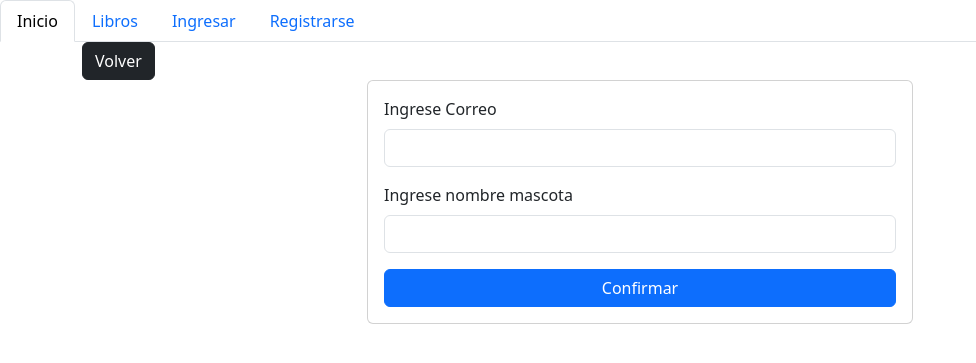
After one commit to Ni-bou/e2_grupo5_S6, a Django app: page /recuperar_contrasena/ in a window 1280 px wide. The commit adds this page. Shown: the top 363 px of the page, without its empty margins (0-976 px from the left). Run offline with Django 4.2, Linux system fonts and the light colour scheme; some libraries are stand-ins or nearby versions.

Commit message:
recuperar contraseña y editar usuario

```diff
--- a/myApp/models.py
+++ b/myApp/models.py
@@ -17,6 +17,7 @@ class Usuario(models.Model):
     username = models.CharField(max_length=30, verbose_name='username')
     useremail = models.EmailField(verbose_name='email')
     password = models.CharField(max_length=255, verbose_name='password')
+    mascota_name = models.CharField(max_length=255, verbose_name='mascota_name')
     id_tipo_usuario = models.ForeignKey(Tipo_usuario, on_delete=models.CASCADE, verbose_name='Tipo usuario')
 
     def __str__(self):
--- a/myApp/templates/html_apps/ingresar.html
+++ b/myApp/templates/html_apps/ingresar.html
@@ -50,7 +50,13 @@
           <div class="mb-3 form-check">
             <input type="checkbox" class="form-check-input" id="exampleCheck1">
             <label class="form-check-label" for="exampleCheck1">Check me out</label>
+            <br>
+            <div>
+              <td><a href="{% url 'recuperar_contrasena' %}">recuperar contrasena</a></td>
+              {% csrf_token %}
+              </form>
           </div>
+          <br>
           <button type="submit" class="btn btn-primary">Submit</button>
           {% if mensaje_error %}
                 <p>{{ mensaje_error }}</p>
--- /dev/null
+++ b/myApp/templates/html_apps/recuperar_contrasena.html
@@ -0,0 +1,72 @@
+<!doctype html>
+<html lang="en">
+  <head>
+    <meta charset="utf-8">
+    <meta name="viewport" content="width=device-width, initial-scale=1">
+    {% load static %}
+    <title>Recuperar Contrasenia</title>
+    <link rel="stylesheet" href="{% static 'css/bootstrap.min.css' %}">
+    <style>
+
+    </style>
+  </head>
+  <body>
+  <div>
+      <ul class="nav nav-tabs">
+      <li class="nav-item">
+        <a class="nav-link  active" aria-current="page" aria-disabled="true">Inicio</a>
+      </li>
+      <li class="nav-item">
+        <a class="nav-link" href="{%url 'libro'%}">Libros</a>
+      </li>
+      <li class="nav-item">
+        <a class="nav-link" href="{%url 'ingresar'%}">Ingresar</a>
+      </li>
+      <li class="nav-item">
+        <a class="nav-link " href="{%url 'registrarse'%}">Registrarse</a>
+      </li>
+      </ul>
+  </div>
+
+  <div class = "container">
+    {% if usuario %}
+          <h1>Recuperar Contraseña </h1>
+    {% endif %}
+    <a href= "{% url 'inicio' %}" class="btn btn-dark">Volver</a>
+    <div class="row justify-content-center">
+      <div class="col-6">
+        <div class="card">
+          <div class="card-body">
+            <form id="formulario_registro" action="" method="POST" enctype="multipart/form-data">
+            {% csrf_token %}
+            <div class="mb-3">
+              <label for="" class="form-label">Ingrese Correo</label>
+              <input type="email" class="form-control" name="correo" id="correo" value="{{ usuario_actualizar.useremail }}">
+              <small class="text-danger" id="codigo-error"></small>
+            </div>
+
+            <div class="mb-3">
+              <label for="" class="form-label">Ingrese nombre mascota</label>
+              <input type="text" class="form-control" name="mascotaname" id="mascotaname" value="{{ usuario_actualizar.mascotaname }}">
+              <small class="text-danger" id="codigo-error"></small>
+            </div>
+
+            <div class="d-grid">
+                <form action="{% url 'cambiar_clave' %}" method="post">
+                <button type="submit" class="btn btn-primary">Confirmar</button>
+                {% if mensaje_confirmacion %}
+                    {{ mensaje_confirmacion }}
+                {% endif %}
+                </form>
+            </div>
+
+            </form>
+          </div>
+        </div>
+      </div>
+    </div>
+  </div>
+
+  </body>
+  <script src="{% static 'js/bootstrap.min.js' %}"></script>
+</html>
--- a/myApp/templates/html_apps/registrarse.html
+++ b/myApp/templates/html_apps/registrarse.html
@@ -58,6 +58,10 @@
               <label for="inputPassword5" class="form-label">ConfirmPassword</label>
               <input type="password" class="form-control" id="second_pass" name="second_pass" placeholder="repeat password">
             </div>
+            <div class="col-md-6">
+              <label for="inputAddress" class="form-label">Recuperar contraseña</label>
+              <input type="text" class="form-control" id="mascot" name="mascot" placeholder="nombre mascota">
+            </div>
 
             <div class="col-12">
               <div class="form-check">
--- a/myApp/urls.py
+++ b/myApp/urls.py
@@ -1,5 +1,5 @@
 from django.urls import path
-from .views import registrarse, inicio, libro,ingresar,cerrar_sesion, editar_usuario, vista_api
+from .views import registrarse, inicio, libro,ingresar,cerrar_sesion, editar_usuario, vista_api,cambiar_clave
 from . import views
 
 
@@ -22,4 +22,6 @@ urlpatterns = [
 
 
     path('editar_usuario', editar_usuario, name='editar_usuario'),
+    path('recuperar_contrasena/', views.recuperar_contrasena, name='recuperar_contrasena'),
+    path('cambiar_clave', cambiar_clave, name='cambiar_clave'),
 ]
--- a/myApp/views.py
+++ b/myApp/views.py
@@ -39,9 +39,6 @@ def vista_api(request):
     }
     return render(request, 'html_apps/vista_api.html', context)
 
-
-
-
 def inicio(request):
     if request.method == 'GET':
         if  request.session.get('usuario'):
@@ -55,8 +52,6 @@ def inicio(request):
             return redirect('ingresar')
     else:
             return redirect('inicio')
-
-
 
 def editar_usuario(request):
     if request.method == 'POST':
@@ -80,6 +75,45 @@ def editar_usuario(request):
         return  redirect('editar_usuario')
     return  redirect('editar_usuario')
 
+def cambiar_clave(request):
+    print("entro a cambiar la clave 2222")
+    mensaje_clave = None
+    error_contrasena=None
+    usuario_contras = request.session.get('usuario_id')
+    print("viendo al usuarioi",usuario_contras)
+    usuario = Usuario.objects.filter(id_usuario=usuario_contras).first()
+
+    if request.method == 'POST':
+        print("usuario")
+        print(usuario_contras)
+        if usuario_contras:
+            usuario = Usuario.objects.filter(id_usuario=usuario_contras).first()
+            print(usuario)
+            clave = request.POST.get('pass')
+            clave1 = request.POST.get('newpass')
+
+            if len(clave) < 6 or len(clave) >= 18:
+                error_contrasena = 'La contraseña debe tener entre 6 y 18 caracteres'
+            elif not (any(c.isupper() for c in clave) and any(c.isdigit() for c in clave)):
+                error_contrasena = 'La contraseña debe contener al menos una letra mayúscula, un número y un caracter'
+            else:
+                print("cumple con la contraseña222")
+
+                if clave == clave1:#que las claves sean iguales
+                    print("la clave es la misma")
+                    usuario.password = clave
+                    usuario.save()
+                    mensaje_clave = 'Contraseña cambiada'
+                    return  redirect('inicio')
+                else:
+                    print("la contraseña no es la misma")
+                    error_contrasena= 'la clave no es la misma'
+        else:
+            print("debe rellenar los dos espacios ")
+            error_contrasena= 'debe rellenar los dos espacios '
+
+
+    return render(request, 'html_apps/cambiar_clave.html', {'mensaje_error': error_contrasena,'mensaje_clave':mensaje_clave})
 
 
 #para obtener el usuario en el login
@@ -89,32 +123,62 @@ def ingresar(request):
     if request.method == 'POST':
         useremail = request.POST.get('user')
         password = request.POST.get('pass')
-        print("Datos del form", useremail, password)
+        print("metodo post activo")
+        if not password :
+            print("entro para redirigir")
+            mensaje_error = 'es para probar'
+            return render(request, 'html_apps/recuperar_contrasena.html')
 
-        usuarioBD = Usuario.objects.filter(useremail=useremail).first()
-        print(usuarioBD)
-        if usuarioBD is not None:
-            if usuarioBD.password == password:
-                id_tipo_usuario = usuarioBD.id_tipo_usuario.id_tipo_usuario
-                print("trae al usuario de la base de datos")
-                try:
-                    usuarioBD = Usuario.objects.filter(useremail=useremail).first()
-                    request.session['usuario'] = {'id_usuario': usuarioBD.id_usuario,'username': usuarioBD.username,'email':useremail, 'password':usuarioBD.password,'id_tipo_usuario':id_tipo_usuario}
-                    return redirect('inicio')
-                except Tipo_usuario.DoesNotExist:
-                    print("problema de la pagina")
-                    mensaje_error = 'problemas de la pagina'
-                    return render(request, 'html_apps/ingresar.html')
+        else:
+            useremail = request.POST.get('user')
+            password = request.POST.get('pass')
+            print("Datos del form", useremail, password)
 
+            usuarioBD = Usuario.objects.filter(useremail=useremail).first()
+            print(usuarioBD)
+            if usuarioBD is not None:
+                if usuarioBD.password == password:
+                    id_tipo_usuario = usuarioBD.id_tipo_usuario.id_tipo_usuario
+                    print("trae al usuario de la base de datos")
+                    try:
+                        usuarioBD = Usuario.objects.filter(useremail=useremail).first()
+                        request.session['usuario'] = {'id_usuario': usuarioBD.id_usuario,'username': usuarioBD.username,'email':useremail, 'password':usuarioBD.password,'mascota_name':usuarioBD.mascota_name,'id_tipo_usuario':id_tipo_usuario}
+                        return redirect('inicio')
+                    except Tipo_usuario.DoesNotExist:
+                        print("problema de la pagina")
+                        mensaje_error = 'problemas de la pagina'
+                        return render(request, 'html_apps/ingresar.html')
+
+                else:
+                    print("La contraseña no es la misma")
+                    mensaje_error = 'La contraseña no es la misma'
             else:
-                print("La contraseña no es la misma")
-                mensaje_error = 'La contraseña no es la misma'
-        else:
-            print("El usuario no existe")
-            mensaje_error = 'El usuario no existe'
+                print("El usuario no existe")
+                mensaje_error = 'El usuario no existe'
+
     return render(request, 'html_apps/ingresar.html', {'mensaje_error': mensaje_error,'mensaje_bienvenida':mensaje_Bienvenida})
 
+def recuperar_contrasena(request):
+    print("entro a la funcion recuperar_contrasena")
+    mensaje_error: None
+    useremail = request.POST.get('correo')
+    mascota_name = request.POST.get('mascotaname')
+    if request.method == 'POST':
+        print("entro al POSTmetodo")
+        usuarioBD = Usuario.objects.filter(useremail=useremail).first()
 
+        if usuarioBD is not None:
+            print("para ver al usuario",usuarioBD)
+            if usuarioBD.mascota_name == mascota_name:
+                print("se envio el usuario a la pagina cambiar_clave")
+                request.session['usuario_id'] = usuarioBD.id_usuario
+                return redirect('cambiar_clave')
+
+        else:
+                print("La contraseña no es la misma")
+                mensaje_error = 'La contraseña no es la misma o ese usuario no existe'
+
+    return render(request, 'html_apps/recuperar_contrasena.html')
 
 def registrarse(request):
     mensaje_error = None #para utilizarlo como mensaje en un label de bajo del boton
@@ -122,14 +186,15 @@ def registrarse(request):
     usuario_registrado = None#mensaje de registrar efectivo
 
     if request.method == 'POST': #si el metodo de llama es post
-        #obtenemos lso datos de los input
+        #obtenemos lso datos de los input segun el id que tienen
         username1 = request.POST.get('name')
         password = request.POST.get('first_pass')
         password2 = request.POST.get('second_pass')
         useremail1 = request.POST.get('email')
+        mascota1 = request.POST.get('mascot')
 
-        print("Datos del form:", username1, useremail1, password, password2)#para ver los datos por consola
-        if useremail1 and password and password2:  # que tengan datos
+        print("Datos del form:", username1, useremail1, password, password2,mascota1)#para ver los datos por consola
+        if useremail1 and password and password2 and mascota1:  # que tengan todos los datos
             print("cumple todos los inputs")
 
             if len(password) < 6 or len(password) >= 18:
@@ -158,7 +223,7 @@ def registrarse(request):
                     if not mensaje_error:  # Si no hay error
                         try:
                             tipo_usuario_default = Tipo_usuario.objects.get(pk=2)
-                            nuevo_usuario = Usuario.objects.create(id_usuario=nuevo_id_usuario, username=username1, useremail=useremail1, password=password, id_tipo_usuario=tipo_usuario_default)
+                            nuevo_usuario = Usuario.objects.create(id_usuario=nuevo_id_usuario, username=username1, useremail=useremail1, password=password, mascota_name=mascota1, id_tipo_usuario=tipo_usuario_default)
                             print("Nuevo usuario creado:", nuevo_usuario)
                             usuario_registrado = "¡Usuario registrado exitosamente!"
                             if usuario in usuarios:
@@ -166,7 +231,7 @@ def registrarse(request):
                                     usuarioBD = Usuario.objects.filter(useremail=useremail1).first()
                                     id_tipo_usuario = usuarioBD.id_tipo_usuario.id_tipo_usuario
                                     request.session['usuario'] = {'username': usuarioBD.username, 'tipo': id_tipo_usuario}
-                                    return redirect('inicio')
+                                    return render(request, 'html_apps/registrarse.html', {'mensaje_error': mensaje_error, 'error_contrasena': error_contrasena,'usuario_registrado':usuario_registrado})
                                 except Tipo_usuario.DoesNotExist:
                                     print("no fue guardado correctamente")
 
```
Also changed, not shown: myApp/templates/html_apps/cambiar_clave.html (added, +73 -0 lines), core/migrations/0002_remove_usuario_id_tipo_usuario_delete_tipo_usuario_and_more.py, myApp/migrations/0001_initial.py.
